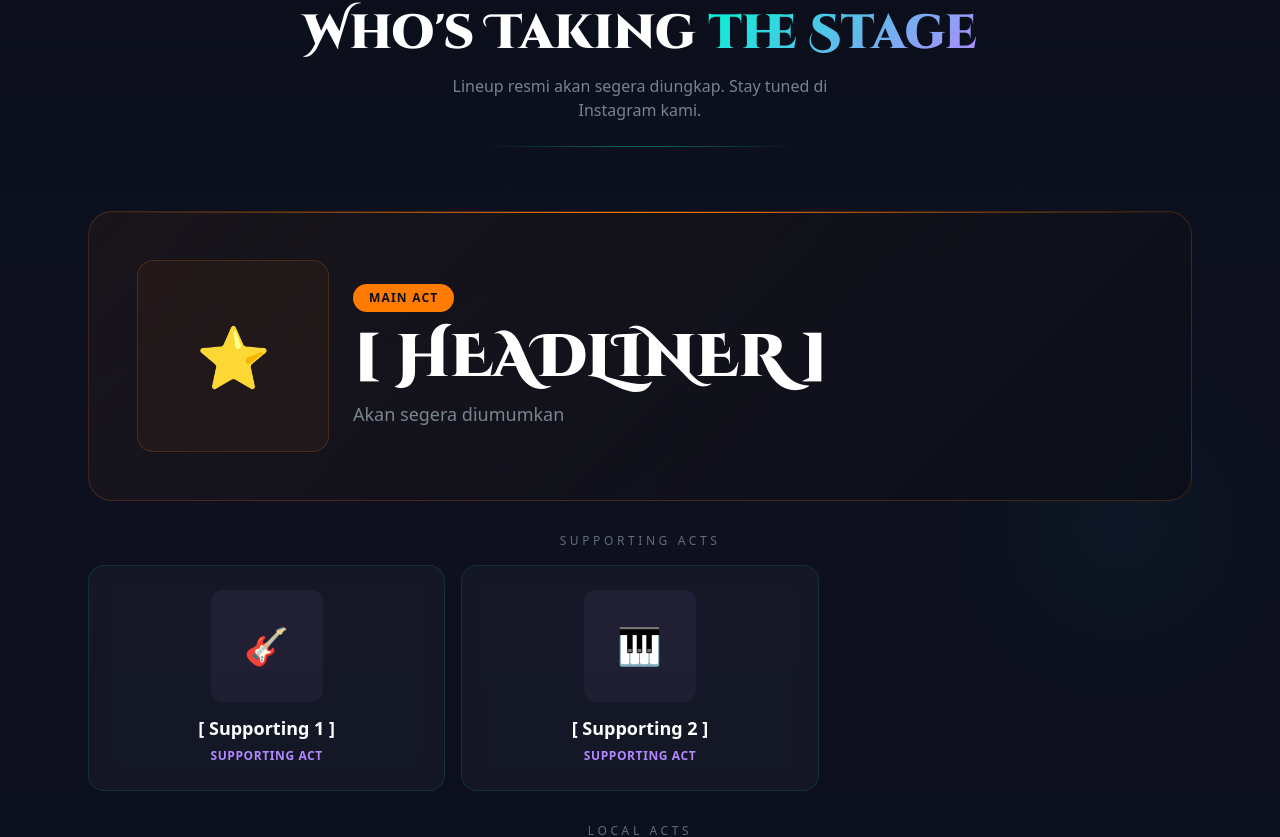
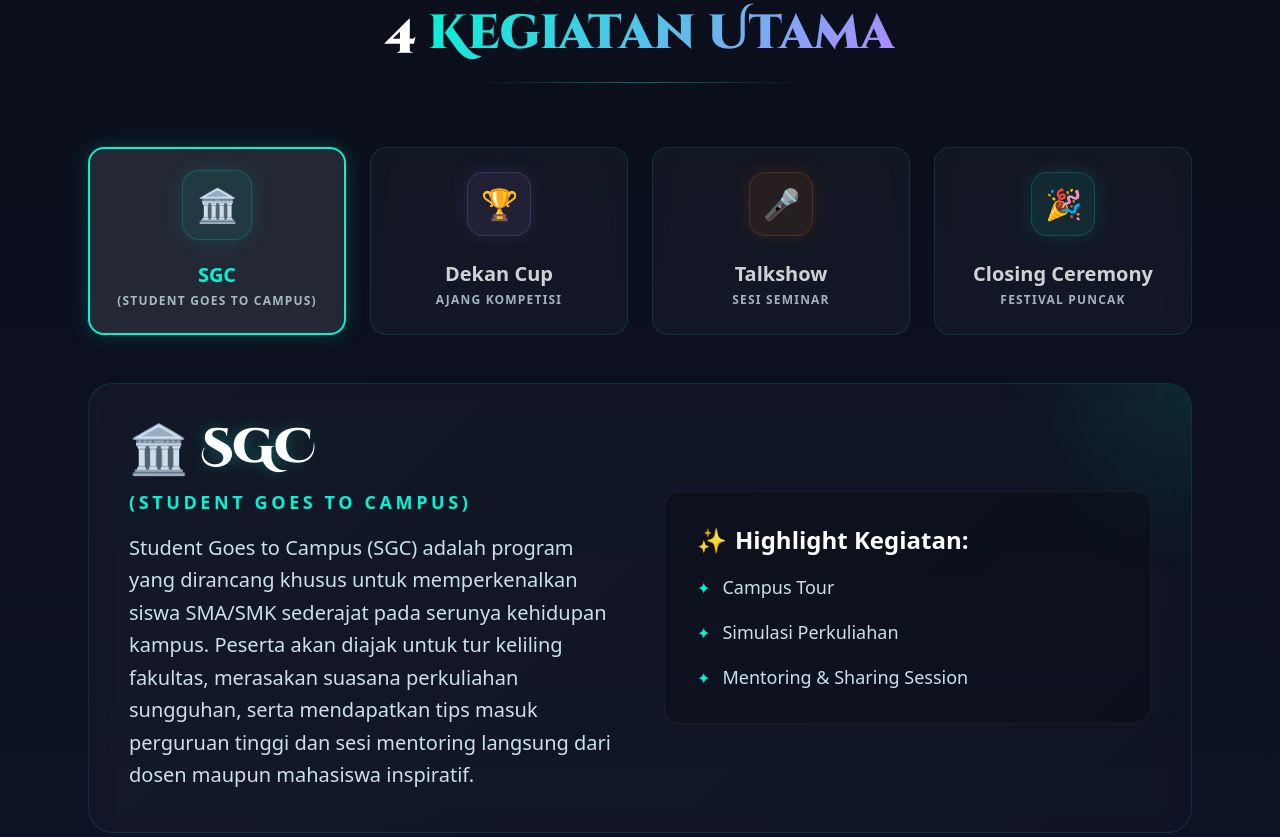
Before and after one commit to AntonyPutra/FTIKFEST2026, a Next.js app: page / in a window 1280 px wide. Shown: the part 1888-2725 px from the top of the page. Built offline with nearby package versions, Linux system fonts and the light colour scheme.

Commit message:
feat: implement interactive ActivitiesSection

```diff
--- a/app/page.tsx
+++ b/app/page.tsx
@@ -1,6 +1,7 @@
 import Navbar from "@/components/Navbar";
 import HeroSection from "@/components/HeroSection";
 import AboutSection from "@/components/AboutSection";
+import ActivitiesSection from "@/components/ActivitiesSection";
 import LineupSection from "@/components/LineupSection";
 import TicketSection from "@/components/TicketSection";
 import EventInfoSection from "@/components/EventInfoSection";
@@ -18,6 +19,7 @@ export default function Home() {
       <Navbar />
       <HeroSection />
       <AboutSection />
+      <ActivitiesSection />
       <LineupSection />
       <TicketSection />
       <EventInfoSection />
--- /dev/null
+++ b/components/ActivitiesSection.tsx
@@ -0,0 +1,175 @@
+"use client";
+
+import { useState } from "react";
+
+export default function ActivitiesSection() {
+  const activities = [
+    {
+      id: "sgc",
+      title: "SGC",
+      subtitle: "(Student Goes to Campus)",
+      shortDesc: "Kegiatan pengenalan dunia perkuliahan dan kampus.",
+      fullDesc: "Student Goes to Campus (SGC) adalah program yang dirancang khusus untuk memperkenalkan siswa SMA/SMK sederajat pada serunya kehidupan kampus. Peserta akan diajak untuk tur keliling fakultas, merasakan suasana perkuliahan sungguhan, serta mendapatkan tips masuk perguruan tinggi dan sesi mentoring langsung dari dosen maupun mahasiswa inspiratif.",
+      highlights: ["Campus Tour", "Simulasi Perkuliahan", "Mentoring & Sharing Session"],
+      icon: "🏛️",
+      color: "#00F5D4",
+    },
+    {
+      id: "dekan-cup",
+      title: "Dekan Cup",
+      subtitle: "Ajang Kompetisi",
+      shortDesc: "Ajang unjuk bakat dan sportivitas melalui perlombaan.",
+      fullDesc: "Dekan Cup merupakan kompetisi bergengsi antar mahasiswa dan SMA/SMK yang mempertandingkan beragam cabang lomba. Mulai dari olahraga (Futsal, Basket, Voli), E-Sports (Mobile Legends, Valorant), hingga kompetisi seni kreatif. Ini adalah panggung pembuktian bagi tim terbaik untuk memperebutkan gelar juara umum dan hadiah jutaan rupiah!",
+      highlights: ["Kompetisi Olahraga Futsal & Basket", "Turnamen E-Sports", "Lomba Seni Kreatif"],
+      icon: "🏆",
+      color: "#B388FF",
+    },
+    {
+      id: "talkshow",
+      title: "Talkshow",
+      subtitle: "Sesi Seminar",
+      shortDesc: "Sesi interaktif dengan narasumber ternama Nasional.",
+      fullDesc: "Talkshow nasional yang menghadirkan tokoh-tokoh muda inspiratif, entrepreneur sukses, dan public figure ternama. Acara ini mengangkat tema-tema yang relevan dengan tantangan Gen-Z masa kini: mulai dari personal branding, inovasi digital, peluang karir, hingga kesehatan mental. Sesi ini dikemas interaktif dengan diskusi dan Q&A santai.",
+      highlights: ["Narasumber Skala Nasional", "Sesi Tanya Jawab Eksklusif", "Sertifikat & Doorprize Menarik"],
+      icon: "🎤",
+      color: "#FF7A00",
+    },
+    {
+      id: "closing",
+      title: "Closing Ceremony",
+      subtitle: "Festival Puncak",
+      shortDesc: "Puncak acara festival musik meriah sebagai penutup.",
+      fullDesc: "Puncak kemeriahan rangkaian kegiatan FTIK FEST 2026! Di malam ini, kita akan merayakan awarding ceremony para pemenang Dekan Cup sekaligus hanyut dalam festival musik spektakuler. Menghadirkan deretan Guest Star papan atas nasional, DJ set epik, serta tenant F&B terbaik di Semarang. Bersiaplah untuk sing-along dan loncat bareng di malam yang tak terlupakan ini!",
+      highlights: ["Penyerahan Hadiah & Awarding", "Konser Live Music Guest Star", "Spectacular Sound & Lighting Show"],
+      icon: "🎉",
+      color: "#00F5D4",
+    },
+  ];
+
+  const [activeTab, setActiveTab] = useState(activities[0]);
+
+  return (
+    <section id="activities" className="relative py-24 overflow-hidden">
+      <div
+        className="absolute inset-0 -z-10"
+        style={{
+          background: "linear-gradient(180deg, #0B0F1A 0%, #0d1225 100%)",
+        }}
+      />
+      <div className="max-w-6xl mx-auto px-4 sm:px-6">
+        {/* Section Header */}
+        <div className="text-center mb-16">
+          <p className="text-[#00F5D4] text-sm font-bold tracking-[0.4em] uppercase mb-3">
+            Rangkaian Acara
+          </p>
+          <h2
+            className="text-4xl sm:text-5xl font-black text-white mb-6"
+            style={{ fontFamily: "'Cinzel Decorative', serif" }}
+          >
+            4 <span className="gradient-text-turquoise">Kegiatan Utama</span>
+          </h2>
+          <div className="section-divider max-w-xs mx-auto" />
+        </div>
+
+        {/* 4 Cards Selector */}
+        <div className="grid grid-cols-2 lg:grid-cols-4 gap-4 sm:gap-6 mb-12">
+          {activities.map((item) => {
+            const isActive = activeTab.id === item.id;
+            return (
+              <button
+                key={item.id}
+                onClick={() => setActiveTab(item)}
+                className={`text-left rounded-2xl p-4 sm:p-6 transition-all duration-300 relative overflow-hidden flex flex-col items-center text-center group ${
+                  isActive
+                    ? "bg-white/10 border-2"
+                    : "card-glass hover:border-[#00F5D4]/30 border border-white/5"
+                }`}
+                style={{
+                  borderColor: isActive ? item.color : undefined,
+                  boxShadow: isActive ? `0 0 20px ${item.color}30` : "none",
+                }}
+              >
+                <div
+                  className={`w-14 h-14 sm:w-16 sm:h-16 rounded-2xl flex items-center justify-center text-2xl sm:text-3xl mb-4 sm:mb-6 shadow-lg shrink-0 transition-transform duration-300 ${
+                    isActive ? "scale-110" : "group-hover:scale-110"
+                  }`}
+                  style={{
+                    background: `${item.color}15`,
+                    border: `1px solid ${item.color}30`,
+                    boxShadow: `0 0 20px ${item.color}20`,
+                  }}
+                >
+                  {item.icon}
+                </div>
+                <h3
+                  className={`text-lg sm:text-xl font-bold mb-1 transition-colors ${
+                    isActive ? "text-white" : "text-white/80"
+                  }`}
+                  style={{ color: isActive ? item.color : "" }}
+                >
+                  {item.title}
+                </h3>
+                <p className="text-[#E0F7FF]/70 text-[10px] sm:text-xs font-bold uppercase tracking-widest hidden sm:block">
+                  {item.subtitle}
+                </p>
+              </button>
+            );
+          })}
+        </div>
+
+        {/* Content Details Area */}
+        <div
+          className="card-glass rounded-3xl p-6 sm:p-10 border border-white/10 relative overflow-hidden"
+          style={{
+            background: "linear-gradient(135deg, rgba(255,255,255,0.03) 0%, rgba(255,255,255,0.01) 100%)",
+          }}
+        >
+          {/* Decorative Background Blur */}
+          <div
+            className="absolute -top-32 -right-32 w-64 h-64 rounded-full opacity-20 -z-10 transition-colors duration-500"
+            style={{
+              background: `radial-gradient(circle, ${activeTab.color} 0%, transparent 70%)`,
+              filter: "blur(60px)",
+            }}
+          />
+
+          <div className="grid grid-cols-1 md:grid-cols-2 gap-8 lg:gap-12 items-center">
+            <div className="space-y-6">
+              <div>
+                <div className="flex items-center gap-3 mb-4">
+                  <span className="text-5xl">{activeTab.icon}</span>
+                  <h3 className="text-4xl sm:text-5xl font-black text-white" style={{ fontFamily: "'Cinzel Decorative', serif", textShadow: `0 0 15px ${activeTab.color}50` }}>
+                    {activeTab.title}
+                  </h3>
+                </div>
+                <p
+                  className="text-base sm:text-lg font-bold uppercase tracking-[0.2em] mb-4"
+                  style={{ color: activeTab.color }}
+                >
+                  {activeTab.subtitle}
+                </p>
+                <p className="text-[#E0F7FF]/90 text-lg sm:text-xl leading-relaxed font-light">
+                  {activeTab.fullDesc}
+                </p>
+              </div>
+            </div>
+
+            <div className="space-y-4 bg-black/20 rounded-2xl p-6 sm:p-8 border border-white/5">
+              <h4 className="text-white text-xl sm:text-2xl font-bold mb-4 flex items-center gap-2">
+                <span style={{ color: activeTab.color }}>✨</span> Highlight Kegiatan:
+              </h4>
+              <ul className="space-y-4 text-left">
+                {activeTab.highlights.map((highlight, idx) => (
+                  <li key={idx} className="flex flex-row items-baseline gap-3">
+                    <span className="mt-1" style={{ color: activeTab.color }}>✦</span>
+                    <span className="text-[#E0F7FF]/90 text-base sm:text-lg">{highlight}</span>
+                  </li>
+                ))}
+              </ul>
+            </div>
+          </div>
+        </div>
+      </div>
+    </section>
+  );
+}
--- a/tsconfig.json
+++ b/tsconfig.json
@@ -14,7 +14,7 @@
     "moduleResolution": "bundler",
     "resolveJsonModule": true,
     "isolatedModules": true,
-    "jsx": "react-jsx",
+    "jsx": "preserve",
     "incremental": true,
     "plugins": [
       {
```
